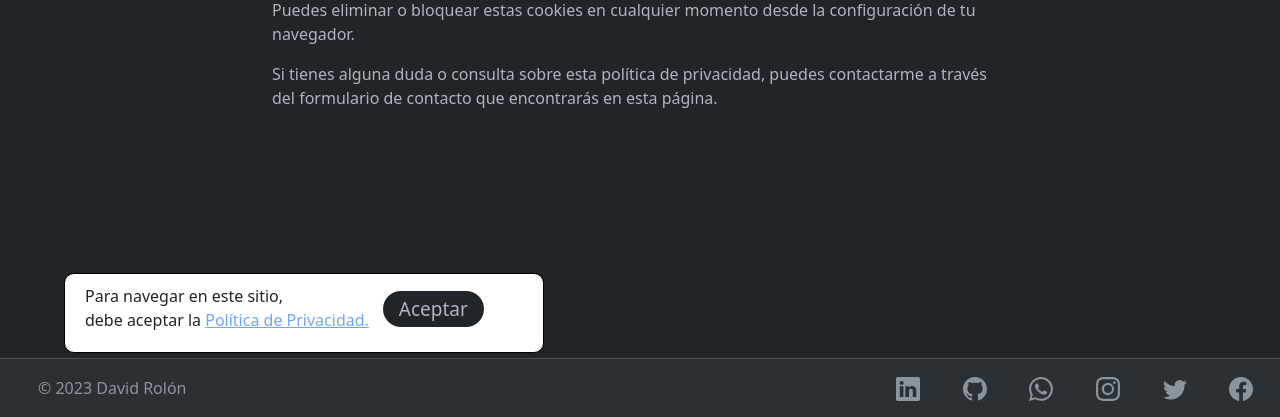
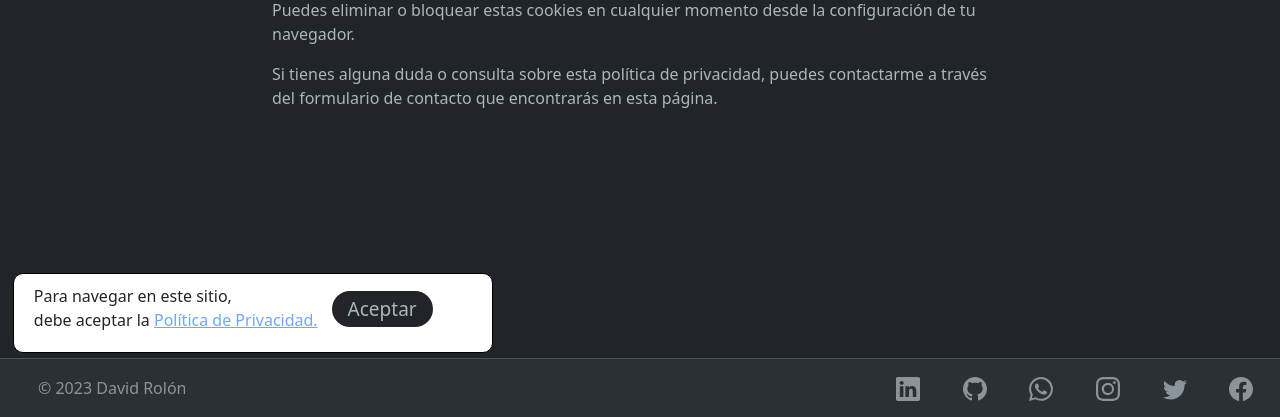
Before and after one commit to davichuder/my_portfolio, a Django app: page /cookies-policy in a window 1280 px wide. Shown: the part 383-800 px from the top of the page. Run offline with Django 4.2, Linux system fonts and the light colour scheme.

Commit message:
style: Reubicacion de cookie
Se reubico el cartel de cookies

```diff
--- a/static/css/cookie.css
+++ b/static/css/cookie.css
@@ -6,7 +6,7 @@
   position: fixed;
   bottom: 4rem;
   border-radius: 10px;
-  left: 5%;
+  left: 1%;
   padding: 10px 20px;
   border: #000 solid 1px;
 }
```
